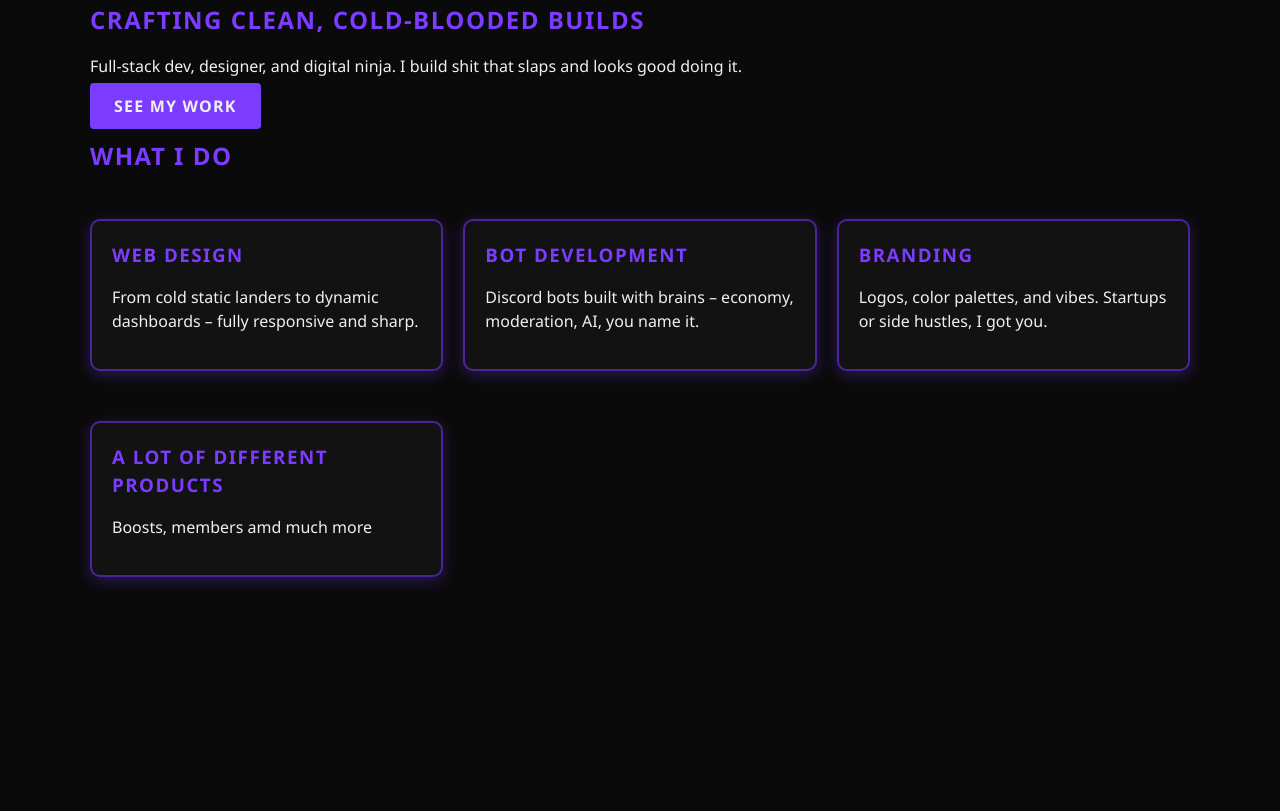
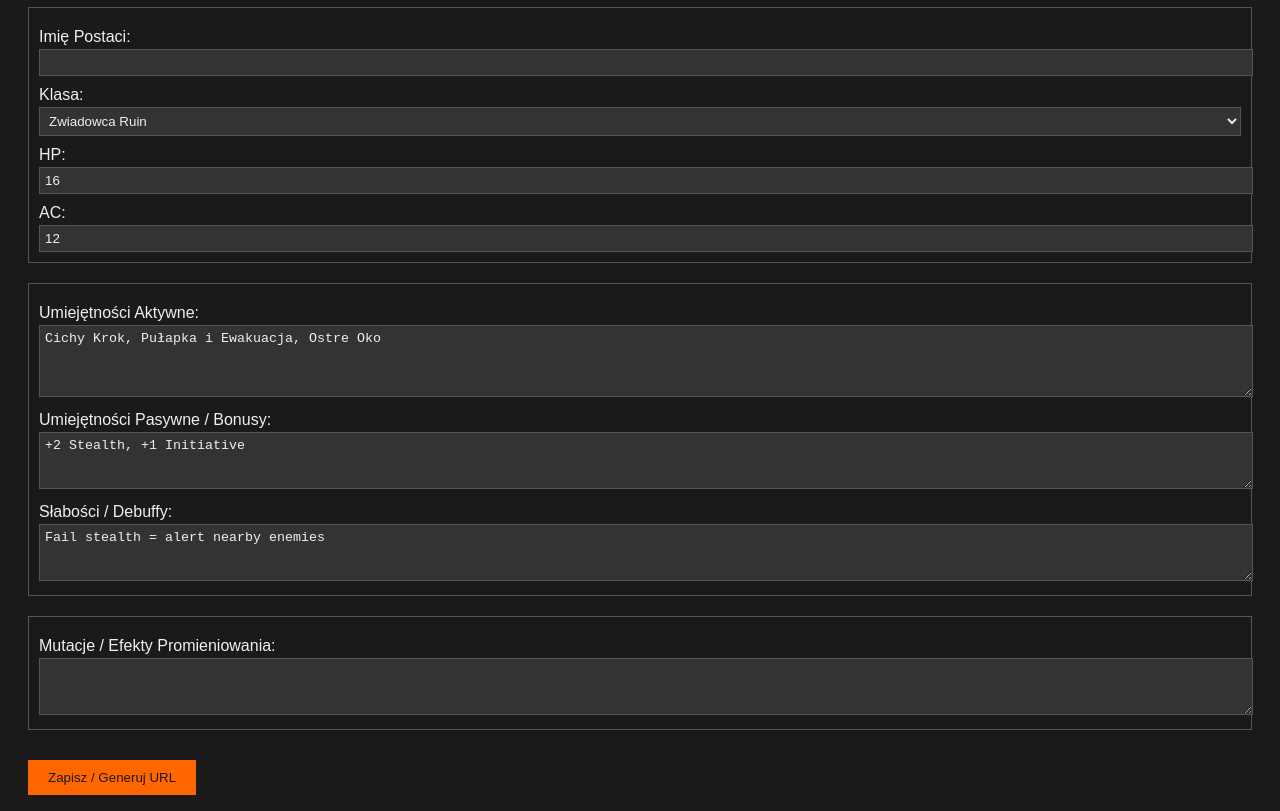
Before and after one commit to pronova-xy/pronova-xy.github.io, a plain HTML site: page index.html in a window 1280 px wide. Shown: the part 101-912 px from the top of the page. Before the commit the page ends 800 px from the top, so only its background shows below. Drawn offline with Linux system fonts and the light colour scheme.

Commit message:
Update index.html

```diff
--- a/index.html
+++ b/index.html
@@ -1,40 +1,148 @@
 <!DOCTYPE html>
-<html lang="en">
+<html lang="pl">
 <head>
-  <meta charset="UTF-8" />
-  <meta name="viewport" content="width=device-width, initial-scale=1.0" />
-  <title>PRONOVA – Home</title>
-  <link rel="stylesheet" href="css/style.css" />
+<meta charset="UTF-8">
+<title>Ostatnie Światło - Karta Postaci</title>
+<style>
+  body { font-family: Arial, sans-serif; background: #1a1a1a; color: #f0f0f0; padding: 20px; }
+  h1, h2 { color: #ff6600; }
+  label { display: block; margin-top: 10px; }
+  input, select, textarea { width: 100%; padding: 5px; margin-top: 3px; background: #333; color: #f0f0f0; border: 1px solid #555; }
+  textarea { resize: vertical; }
+  .section { border: 1px solid #555; padding: 10px; margin-bottom: 20px; }
+  button { padding: 10px 20px; background: #ff6600; color: #1a1a1a; border: none; cursor: pointer; margin-top: 10px; }
+</style>
 </head>
 <body>
-  <header>
-    <h1>PRONOVA</h1>
-    <nav>
-      <a href="index.html">Home</a>
-      <a href="portfolio.html">Portfolio</a>
-      <a href="contact.html">Contact</a>
-    </nav>
-  </header>
+<h1>Karta Postaci: Ostatnie Światło</h1>
 
-  <main class="container">
-    <section class="hero">
-      <h2>Crafting Clean, Cold-Blooded Builds</h2>
-      <p>Full-stack dev, designer, and digital ninja. I build shit that slaps and looks good doing it.</p>
-      <a href="portfolio.html" class="btn">See My Work</a>
-    </section>
+<div class="section">
+  <label>Imię Postaci:
+    <input type="text" id="name">
+  </label>
+  <label>Klasa:
+    <select id="class" onchange="setClassDefaults()">
+      <option value="zwiadowca">Zwiadowca Ruin</option>
+      <option value="medyczka">Medyczka “Igła”</option>
+      <option value="zolnierz">Były Żołnierz</option>
+      <option value="inzynier">Inżynier</option>
+      <option value="mutant">Popiołowy “Dym”</option>
+    </select>
+  </label>
+  <label>HP:
+    <input type="number" id="hp">
+  </label>
+  <label>AC:
+    <input type="number" id="ac">
+  </label>
+</div>
 
-    <section class="highlights">
-      <h2>What I Do</h2>
-      <div class="services-grid">
-        <div class="service-card">
-          <h3>Web Design</h3>
-          <p>From cold static landers to dynamic dashboards – fully responsive and sharp.</p>
-        </div>
-        <div class="service-card">
-          <h3>Bot Development</h3>
-          <p>Discord bots built with brains – economy, moderation, AI, you name it.</p>
-        </div>
-        <div class="service-card">
+<div class="section">
+  <label>Umiejętności Aktywne:</label>
+  <textarea id="abilities" rows="4"></textarea>
+
+  <label>Umiejętności Pasywne / Bonusy:</label>
+  <textarea id="passive" rows="3"></textarea>
+
+  <label>Słabości / Debuffy:</label>
+  <textarea id="debuff" rows="3"></textarea>
+</div>
+
+<div class="section">
+  <label>Mutacje / Efekty Promieniowania:</label>
+  <textarea id="mutation" rows="3"></textarea>
+</div>
+
+<button onclick="saveCharacter()">Zapisz / Generuj URL</button>
+<p id="urlOutput"></p>
+
+<script>
+// Default class data
+const classData = {
+  zwiadowca: {
+    hp: 16, ac: 12,
+    abilities: "Cichy Krok, Pułapka i Ewakuacja, Ostre Oko",
+    passive: "+2 Stealth, +1 Initiative",
+    debuff: "Fail stealth = alert nearby enemies"
+  },
+  medyczka: {
+    hp: 14, ac: 11,
+    abilities: "Prowizoryczna Operacja, Adrenalina, Uspokajający Ton",
+    passive: "Może rzucić reroll na Con lub Dex raz na sesję",
+    debuff: "Out of supplies = cannot heal"
+  },
+  zolnierz: {
+    hp: 20, ac: 15,
+    abilities: "Adrenalina Bojowa, Ostatni Nabój, Rozbicie Linii",
+    passive: "High melee damage",
+    debuff: "Low ammo = -2 damage"
+  },
+  inzynier: {
+    hp: 17, ac: 12,
+    abilities: "Pole Naprawy, Pułapka z Żelaza, Generator Ratunkowy",
+    passive: "Bonus to fixing traps",
+    debuff: "Fail tinkering = trap backfires"
+  },
+  mutant: {
+    hp: 15, ac: 12,
+    abilities: "Puls Popiołu, Cień w Tunelu, Instynkt Przetrwania",
+    passive: "+2 stealth in tunnels",
+    debuff: "Each Puls Popiołu use increases mutation side-effect"
+  }
+};
+
+// Set default values when class is selected
+function setClassDefaults() {
+  const cls = document.getElementById('class').value;
+  const data = classData[cls];
+  if(!data) return;
+  document.getElementById('hp').value = data.hp;
+  document.getElementById('ac').value = data.ac;
+  document.getElementById('abilities').value = data.abilities;
+  document.getElementById('passive').value = data.passive;
+  document.getElementById('debuff').value = data.debuff;
+}
+
+// Save character to URL
+function saveCharacter() {
+  const data = {
+    name: document.getElementById('name').value,
+    class: document.getElementById('class').value,
+    hp: document.getElementById('hp').value,
+    ac: document.getElementById('ac').value,
+    abilities: document.getElementById('abilities').value,
+    passive: document.getElementById('passive').value,
+    debuff: document.getElementById('debuff').value,
+    mutation: document.getElementById('mutation').value
+  };
+  const encoded = encodeURIComponent(JSON.stringify(data));
+  const url = `${window.location.origin}${window.location.pathname}?c=${encoded}`;
+  document.getElementById('urlOutput').innerHTML = `<a href="${url}" target="_blank">${url}</a>`;
+}
+
+// Load character from URL if present
+window.onload = function() {
+  const params = new URLSearchParams(window.location.search);
+  if(params.has('c')) {
+    try {
+      const data = JSON.parse(decodeURIComponent(params.get('c')));
+      document.getElementById('name').value = data.name || '';
+      document.getElementById('class').value = data.class || 'zwiadowca';
+      setClassDefaults(); // Fill defaults
+      document.getElementById('hp').value = data.hp || classData[data.class].hp;
+      document.getElementById('ac').value = data.ac || classData[data.class].ac;
+      document.getElementById('abilities').value = data.abilities || classData[data.class].abilities;
+      document.getElementById('passive').value = data.passive || classData[data.class].passive;
+      document.getElementById('debuff').value = data.debuff || classData[data.class].debuff;
+      document.getElementById('mutation').value = data.mutation || '';
+    } catch(e) { console.error("Nie można wczytać postaci:", e); }
+  } else {
+    setClassDefaults();
+  }
+};
+</script>
+</body>
+</html>        <div class="service-card">
           <h3>Branding</h3>
           <p>Logos, color palettes, and vibes. Startups or side hustles, I got you.</p>
         </div>
```
